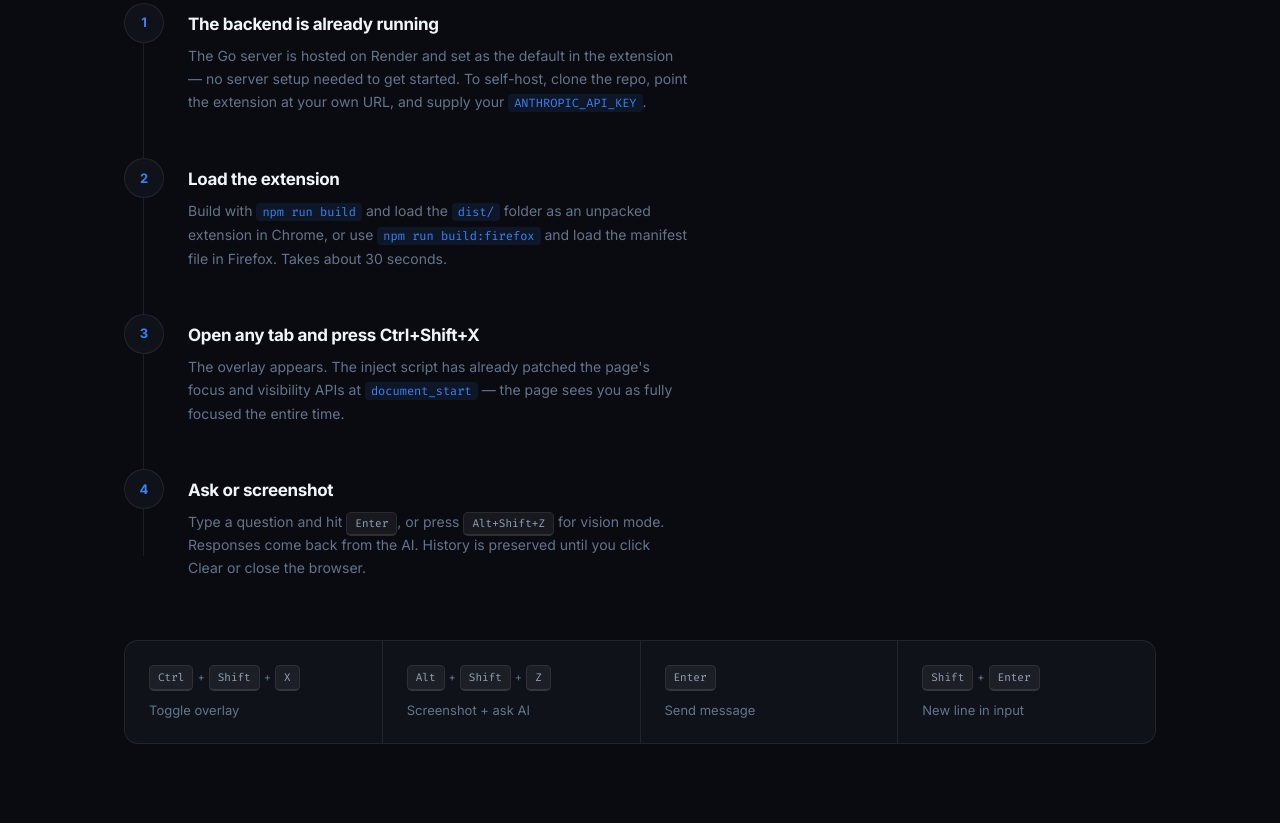
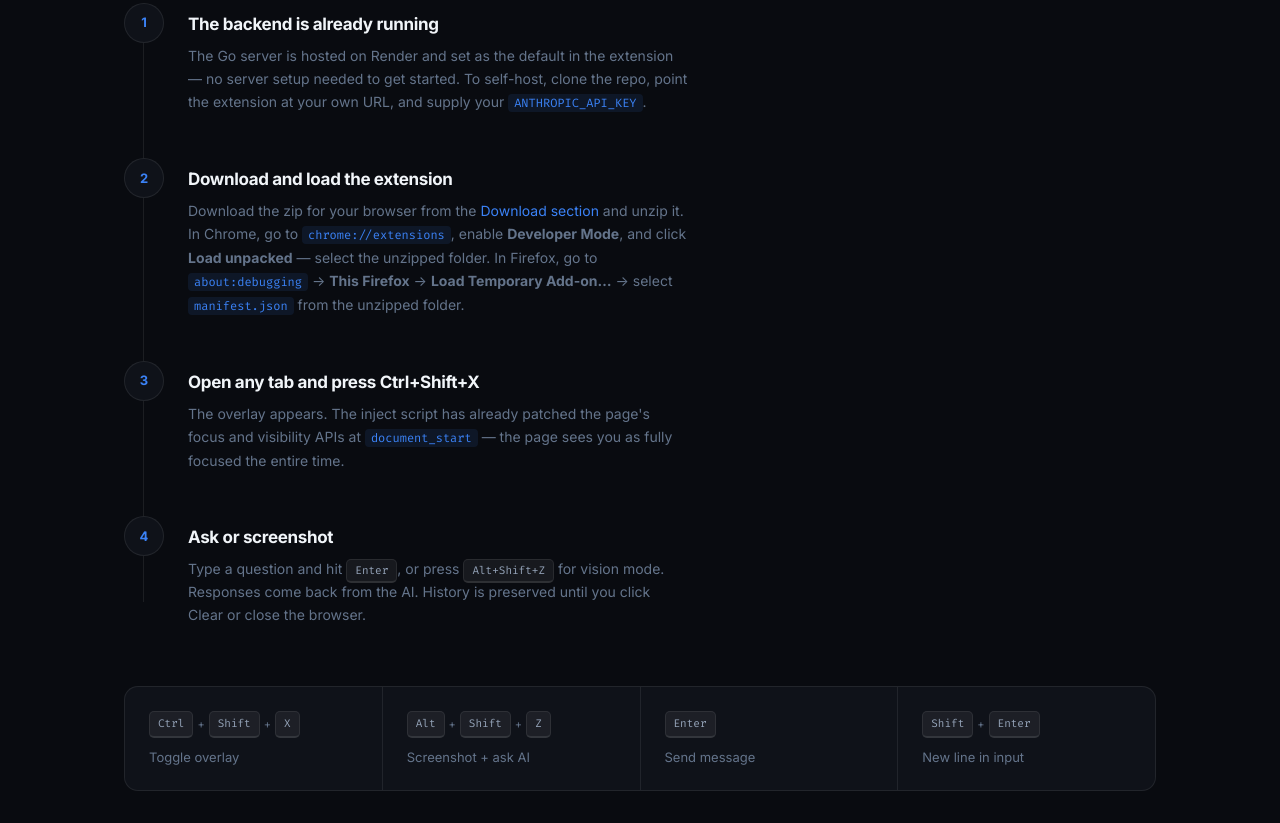
Before and after one commit to CrimsonKarma44/stealth-assist, a browser extension: page site/index.html in a window 1280 px wide. Shown: the part 2358-3181 px from the top of the page. Drawn offline with Linux system fonts and the light colour scheme.

Commit message:
docs: clarify zip download + load-unpacked flow in site and README
Update site 'How it works' step 2 to describe the download-and-load
flow instead of the build-from-source flow. Update README to lead with
the prebuilt zip as the recommended install option, with build-from-
source as a secondary option.

Co-Authored-By: Claude Sonnet 4.6 <noreply@anthropic.com>

```diff
--- a/site/index.html
+++ b/site/index.html
@@ -202,8 +202,8 @@
       <div class="step">
         <div class="step-num">2</div>
         <div class="step-content">
-          <h3>Load the extension</h3>
-          <p>Build with <code>npm run build</code> and load the <code>dist/</code> folder as an unpacked extension in Chrome, or use <code>npm run build:firefox</code> and load the manifest file in Firefox. Takes about 30 seconds.</p>
+          <h3>Download and load the extension</h3>
+          <p>Download the zip for your browser from the <a href="#download" style="color:var(--accent);text-decoration:none;">Download section</a> and unzip it. In Chrome, go to <code>chrome://extensions</code>, enable <strong>Developer Mode</strong>, and click <strong>Load unpacked</strong> — select the unzipped folder. In Firefox, go to <code>about:debugging</code> → <strong>This Firefox</strong> → <strong>Load Temporary Add-on…</strong> → select <code>manifest.json</code> from the unzipped folder.</p>
         </div>
       </div>
       <div class="step">
```
Also changed, not shown: README.md.
